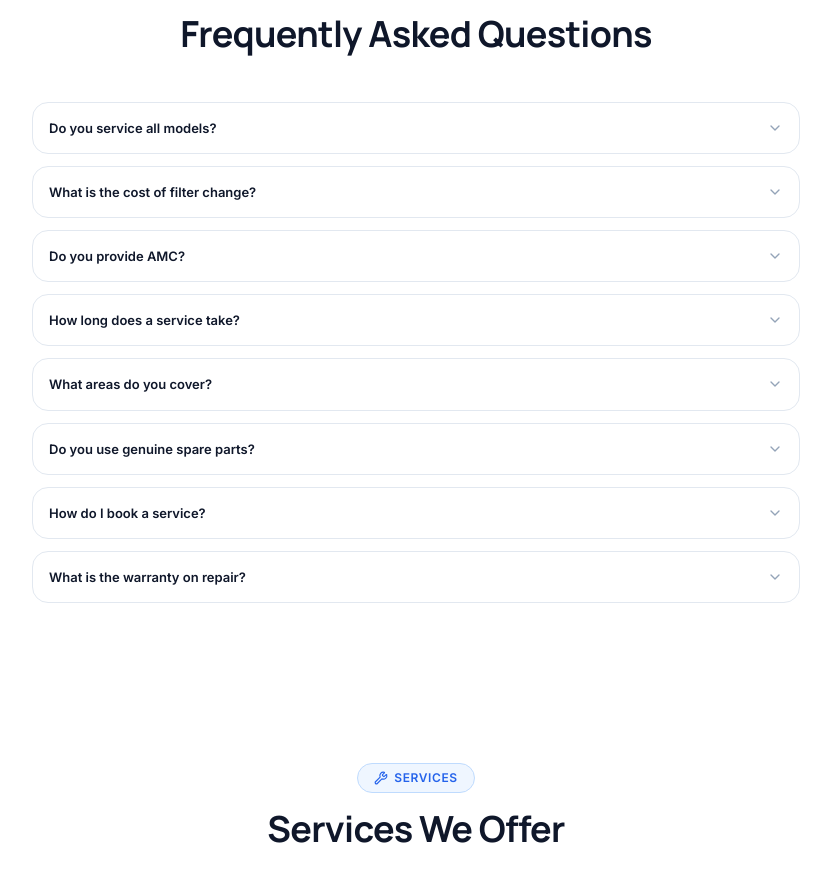
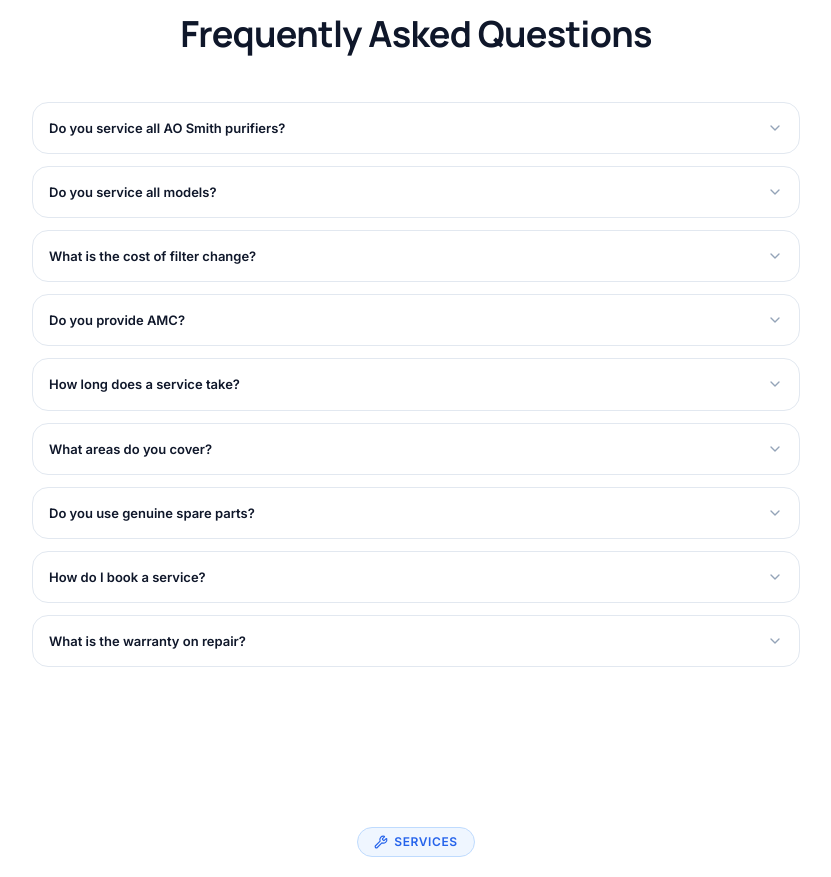
Before and after one commit to hoteldemo88-a11y/OG-Service, a React (Vite) app: page /brands/ao-smith in a window 1280 px wide. Shown: the part 1530-2407 px from the top of the page, without its empty margins (224-1055 px from the left). Built offline with nearby package versions, Linux system fonts and the light colour scheme.

Commit message:
increase performance

```diff
--- a/src/pages/BrandDetail.jsx
+++ b/src/pages/BrandDetail.jsx
@@ -113,11 +113,14 @@ export default function BrandDetail() {
     );
   }
 
-  const faqs = (brandFaqs[brand.id] || []).map(faq => ({
-    ...faq,
-    question: faq.question.replace(/my RO/g, `my ${brand.name} RO`).replace(/your RO/g, `your ${brand.name} RO`).replace(/your purifier/g, `your ${brand.name} purifier`),
-    answer: faq.answer.replace(/your RO/g, `your ${brand.name} RO`).replace(/your purifier/g, `your ${brand.name} purifier`).replace(/all purifiers/g, `all ${brand.name} purifiers`).replace(/all repairs/g, `all ${brand.name} repairs`),
-  }));
+  const faqs = [
+    { id: 0, question: `Do you service all ${brand.name} purifiers?`, answer: `Yes, we service all ${brand.name} water purifier models. Our certified technicians are trained to handle every model and variant.` },
+    ...(brandFaqs[brand.id] || []).map(faq => ({
+      ...faq,
+      question: faq.question.replace(/my RO/g, `my ${brand.name} RO`).replace(/your RO/g, `your ${brand.name} RO`).replace(/your purifier/g, `your ${brand.name} purifier`),
+      answer: faq.answer.replace(/your RO/g, `your ${brand.name} RO`).replace(/your purifier/g, `your ${brand.name} purifier`).replace(/all purifiers/g, `all ${brand.name} purifiers`).replace(/all repairs/g, `all ${brand.name} repairs`),
+    })),
+  ];
   const services = brandServices[brand.id] || [];
   const Logo = BrandLogos[brand.id];
 
```
